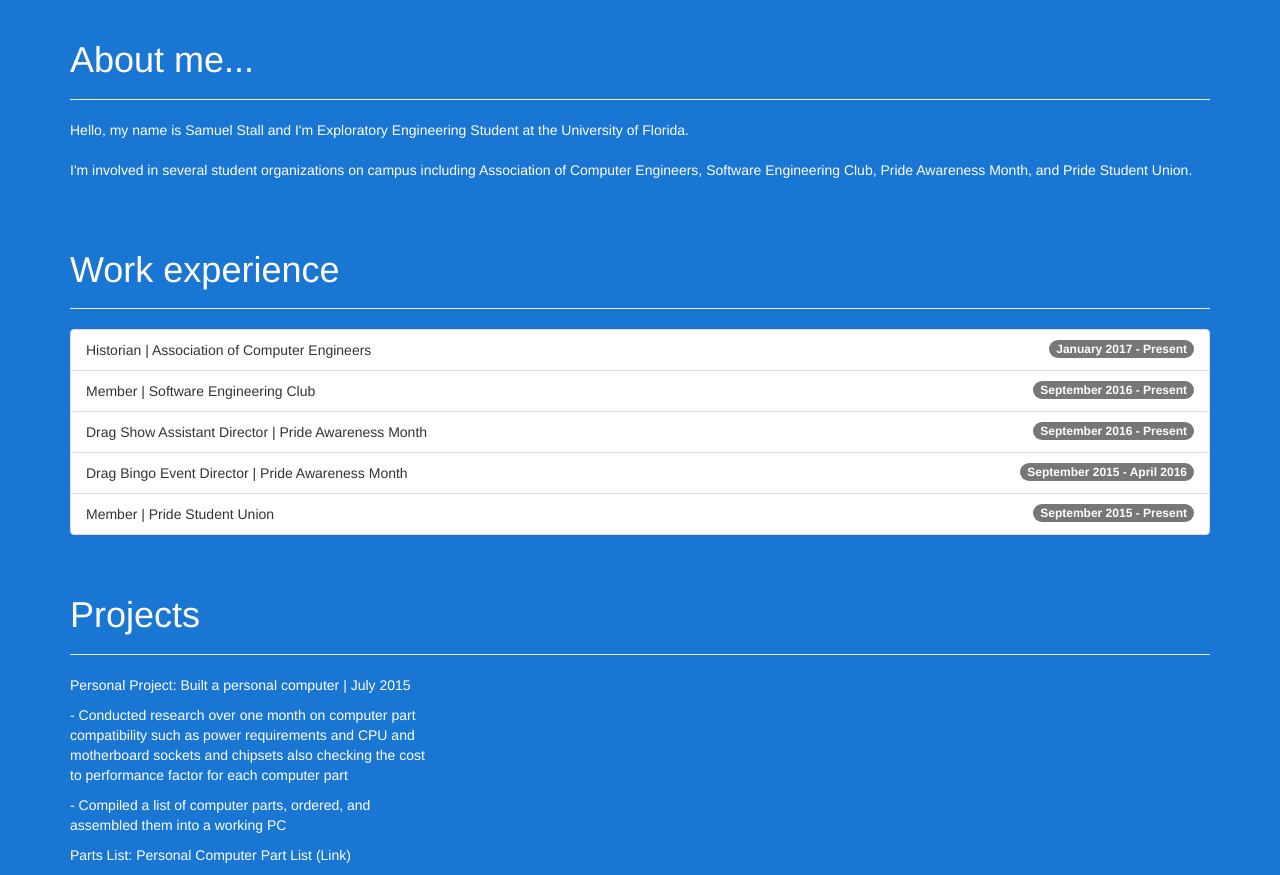
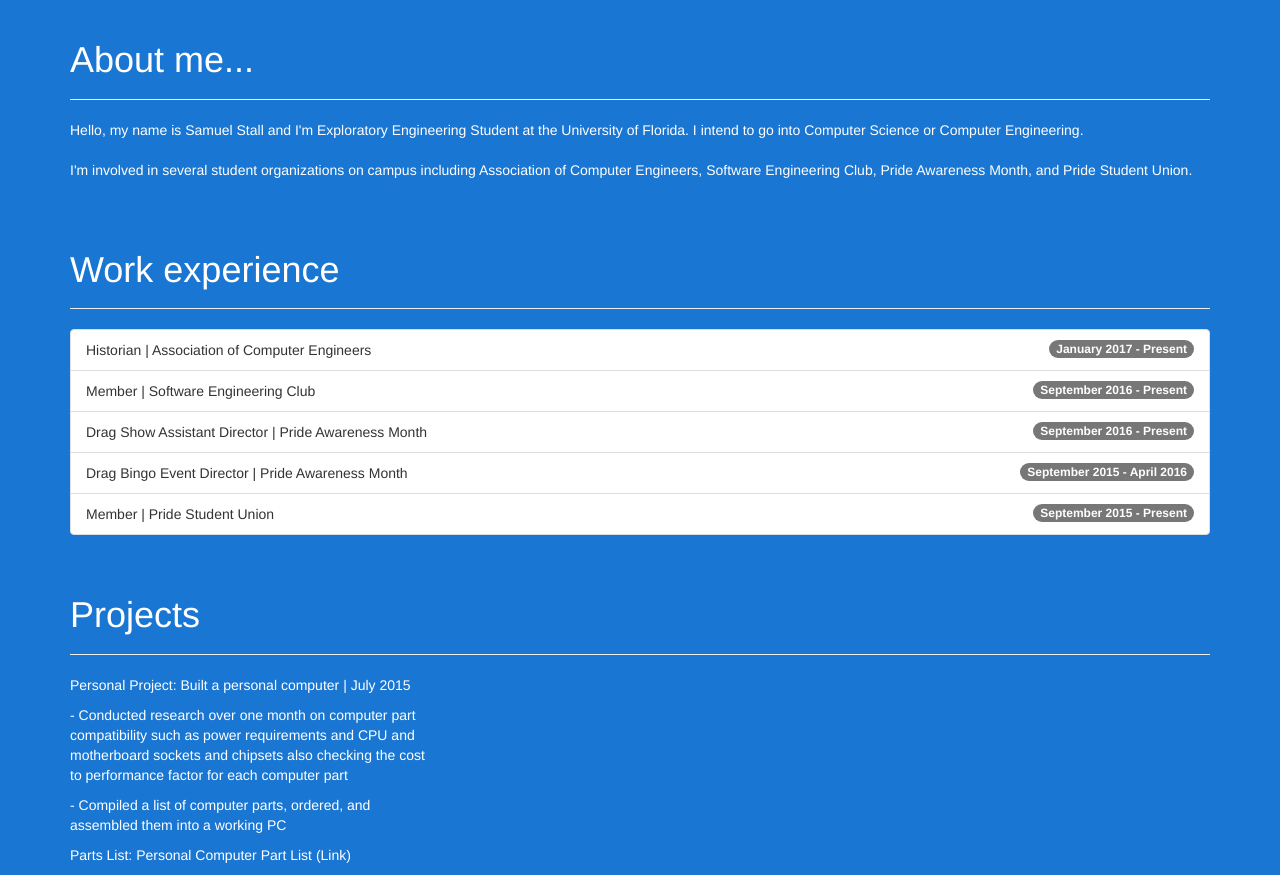
Before and after one commit to sstall/sstall.gihub.io, a plain HTML site: page index.html in a window 1280 px wide. Shown: the part 800-1675 px from the top of the page. Drawn offline with nearby package versions, Linux system fonts and the light colour scheme.

Commit message:
Add files via upload

```diff
--- a/index.html
+++ b/index.html
@@ -61,7 +61,7 @@
         <h1>About me...</h1>
       </div>
       <p>
-        Hello, my name is Samuel Stall and I'm Exploratory Engineering Student at the University of Florida.
+        Hello, my name is Samuel Stall and I'm Exploratory Engineering Student at the University of Florida. I intend to go into Computer Science or Computer Engineering.
         <br/><br/>
         I'm involved in several student organizations on campus including Association of Computer Engineers, Software Engineering Club, Pride Awareness Month, and Pride Student Union.
         <br/><br/>
```
